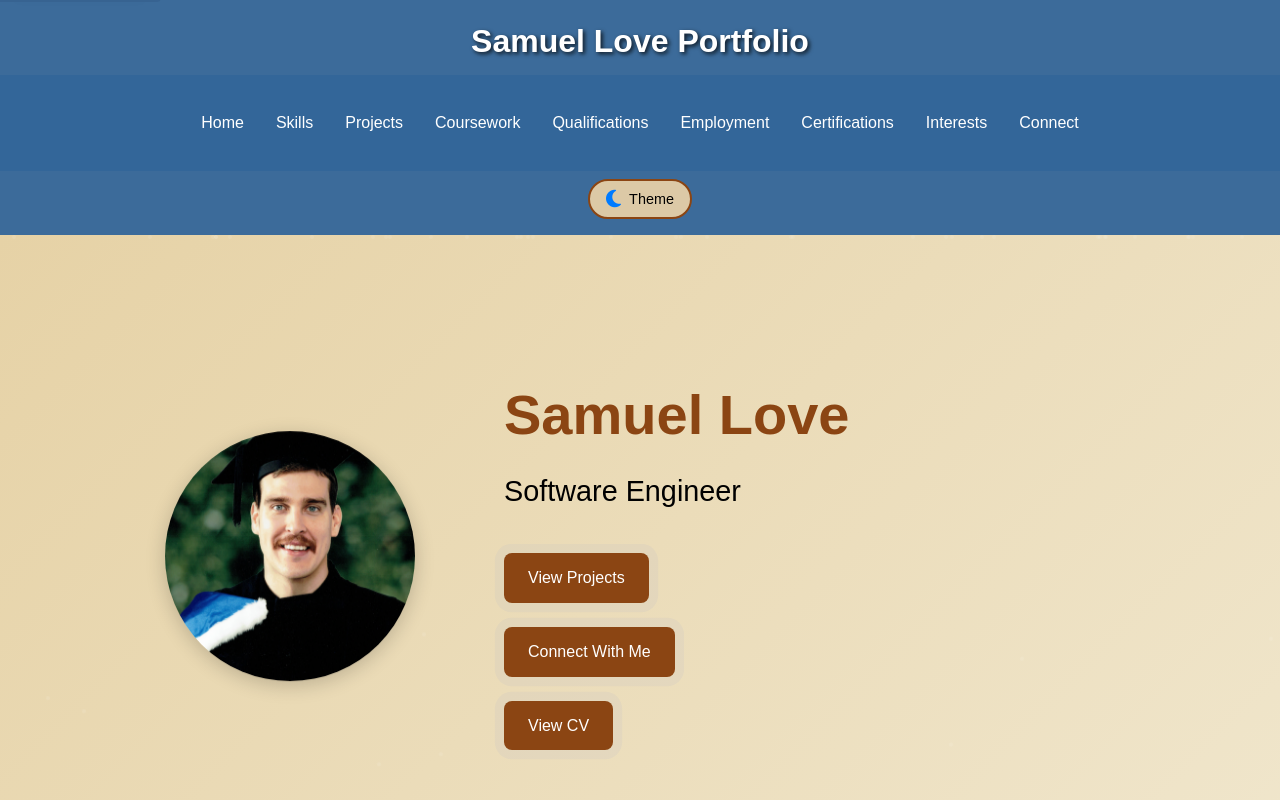
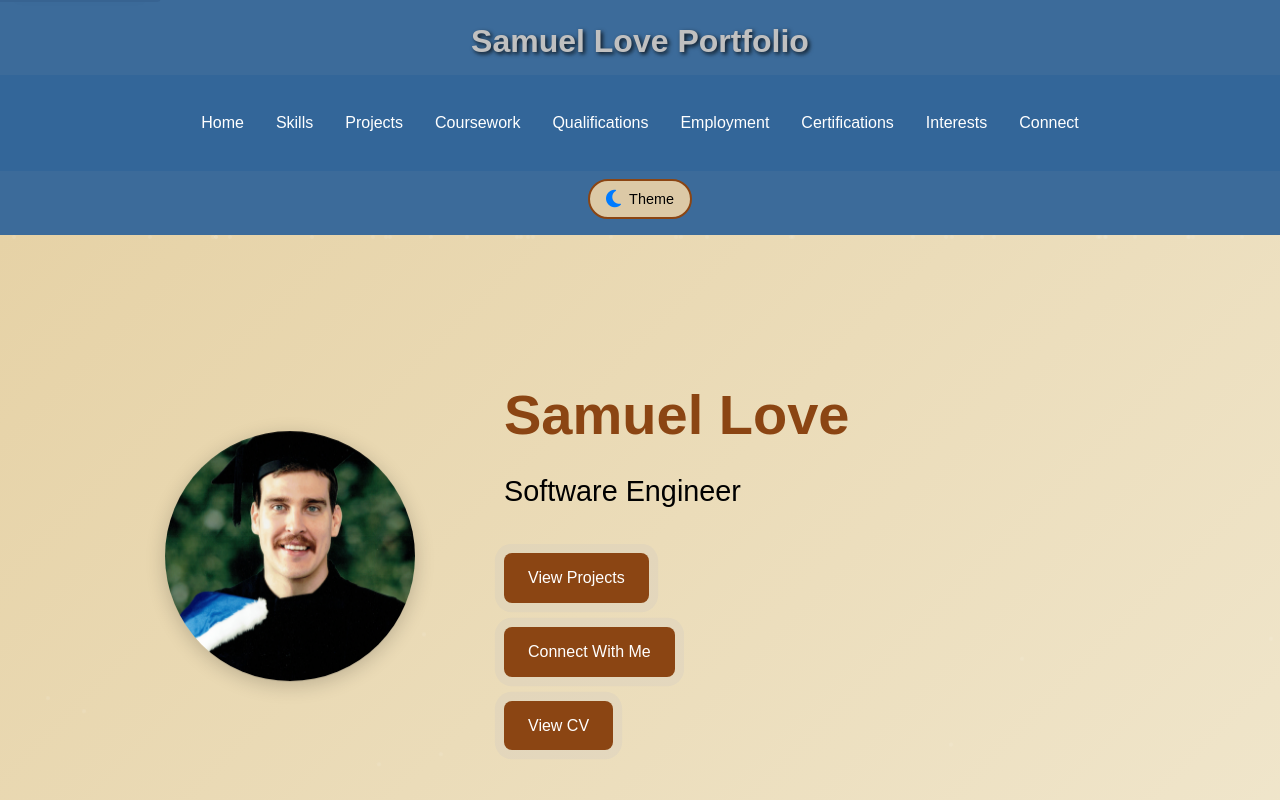
Before and after one commit to tatoslover/tatoslover.github.io, a plain HTML site: page index.html in a window 1280 px wide. Shown: the top 800 px of the page. Drawn offline with Linux system fonts and the light colour scheme.

Commit message:
🎨 Fix header color synchronization and update title color
- Remove background-color from header child sections so they inherit scroll changes
- Change portfolio title color from white to silver
- Fix navbar and theme toggle sections changing color out of sync with main header

```diff
--- a/css/style.css
+++ b/css/style.css
@@ -1,8 +1,4 @@
-/* ========================================
-   HEADER SYSTEM - CONSOLIDATED APPROACH
-   ======================================== */
-
-/* CSS Variables for consistent header sizing */
+/* === CSS Variables === */
 :root {
     --header-height: 60px;
     --navbar-height: 50px;
@@ -12,8 +8,7 @@
     );
 }
 
-/* === Main Header Container === */
-/* All header components inherit from this base */
+/* === Header === */
 .main-header {
     position: sticky;
     top: 0;
@@ -51,14 +46,12 @@ body.dark-theme .main-header.scrolled {
     box-shadow: 0 2px 20px rgba(0, 0, 0, 0.3);
 }
 
-/* === Header Child Sections === */
-/* Shared base styles for all header children to eliminate redundancy */
+/* === Header Sections === */
 .header-top,
 .navbar,
 .theme-toggle-section {
     position: relative;
     width: 100%;
-    background-color: transparent;
     border: none;
     box-shadow: none;
     margin: 0;
@@ -72,7 +65,7 @@ body.dark-theme .main-header.scrolled {
 .portfolio-title {
     font-size: 2rem;
     font-weight: bold;
-    color: white;
+    color: silver;
     margin: 0;
     text-shadow: 2px 2px 4px rgba(0, 0, 0, 0.8);
     opacity: 1 !important;
@@ -80,7 +73,7 @@ body.dark-theme .main-header.scrolled {
     transition: all 0.3s ease;
 }
 
-/* === Navigation Section === */
+/* === Navigation === */
 .navbar {
     padding: 0.5rem 0;
 }
@@ -145,7 +138,7 @@ body.dark-theme .nav-link:hover {
     transform: scale(1.1);
 }
 
-/* === Theme Toggle Section === */
+/* === Theme Toggle === */
 .theme-toggle-section {
     padding: 0.5rem 0 1rem 0;
     display: flex;
@@ -1419,11 +1412,7 @@ body {
     min-height: 100vh;
 }
 
-/* ========================================
-   HEADER UTILITY CLASSES
-   ======================================== */
-
-/* Utility classes for consistent header styling patterns */
+/* === Header Utilities === */
 .header-section {
     position: relative;
     width: 100%;
@@ -1448,15 +1437,6 @@ body {
     text-shadow: 2px 2px 4px rgba(0, 0, 0, 0.8);
     transition: all 0.3s ease;
 }
-
-/* ========================================
-   HEADER CONSOLIDATION BENEFITS:
-   - Single source of truth for header styles
-   - Eliminates redundant CSS (reduced ~100 lines)
-   - Easier maintenance and updates
-   - Better performance with fewer selectors
-   - Reusable utility classes for consistency
-   ======================================== */
 
 /* FontAwesome icon size and color adjustments */
 i {
```
